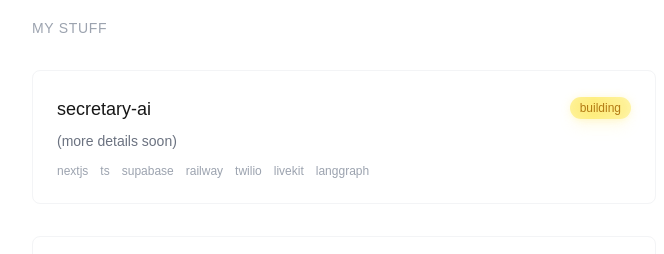
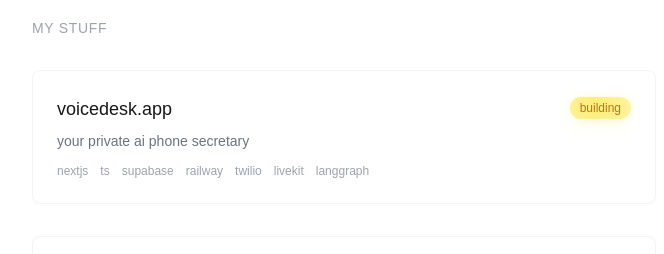
Before and after one commit to mateusztylec/blog, a Next.js app: page / in a window 1280 px wide. Shown: the part 278-532 px from the top of the page, without its empty margins (296-960 px from the left). Built offline with nearby package versions, Linux system fonts and the light colour scheme.

Commit message:
saas launch

```diff
--- a/app/page.tsx
+++ b/app/page.tsx
@@ -10,8 +10,9 @@ interface Project {
 
 const projects: Project[] = [
     {
-        title: 'secretary-ai',
-        description: '(more details soon)',
+        title: 'voicedesk.app',
+        url: 'https://voicedesk.app/?ref=mateusztylec.com',
+        description: 'your private ai phone secretary',
         status: 'building',
         stack: ['nextjs', 'ts', 'supabase', 'railway', 'twilio', 'livekit', 'langgraph']
     },
@@ -77,6 +78,7 @@ export default function Home() {
                         className="text-gray-400 hover:text-gray-800 dark:hover:text-gray-200 transition-all"
                         target="_blank"
                         rel="noopener noreferrer"
+                        data-plausible-event="twitter_click"
                     >
                         <i className="bi bi-twitter-x text-lg"></i>
                     </Link>
@@ -86,6 +88,7 @@ export default function Home() {
                         className="text-gray-400 hover:text-gray-800 dark:hover:text-gray-200 transition-all"
                         target="_blank"
                         rel="noopener noreferrer"
+                        data-plausible-event="github_click"
                     >
                         <i className="bi bi-github text-lg"></i>
                     </Link>
@@ -95,6 +98,7 @@ export default function Home() {
                         className="text-gray-400 hover:text-gray-800 dark:hover:text-gray-200 transition-all"
                         target="_blank"
                         rel="noopener noreferrer"
+                        data-plausible-event="linkedin_click"
                     >
                         <i className="bi bi-linkedin text-lg"></i>
                     </Link>
--- a/package.json
+++ b/package.json
@@ -11,6 +11,7 @@
   "dependencies": {
     "bootstrap-icons": "^1.11.3",
     "next": "14.2.17",
+    "next-plausible": "^3.12.4",
     "react": "^18",
     "react-dom": "^18"
   },
```
Also changed, not shown: 1 other file (tests, documents, lock files or other folders).
